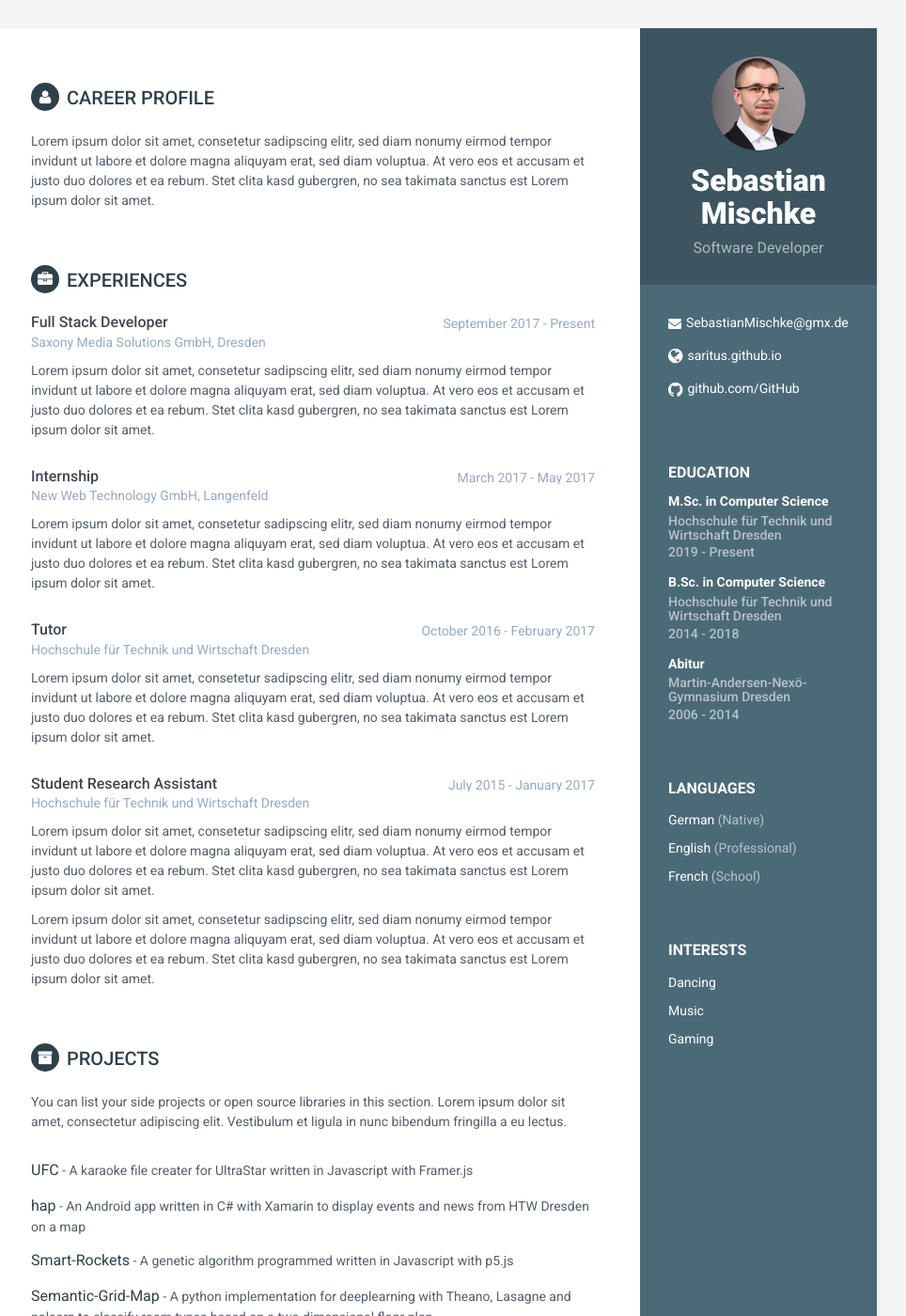
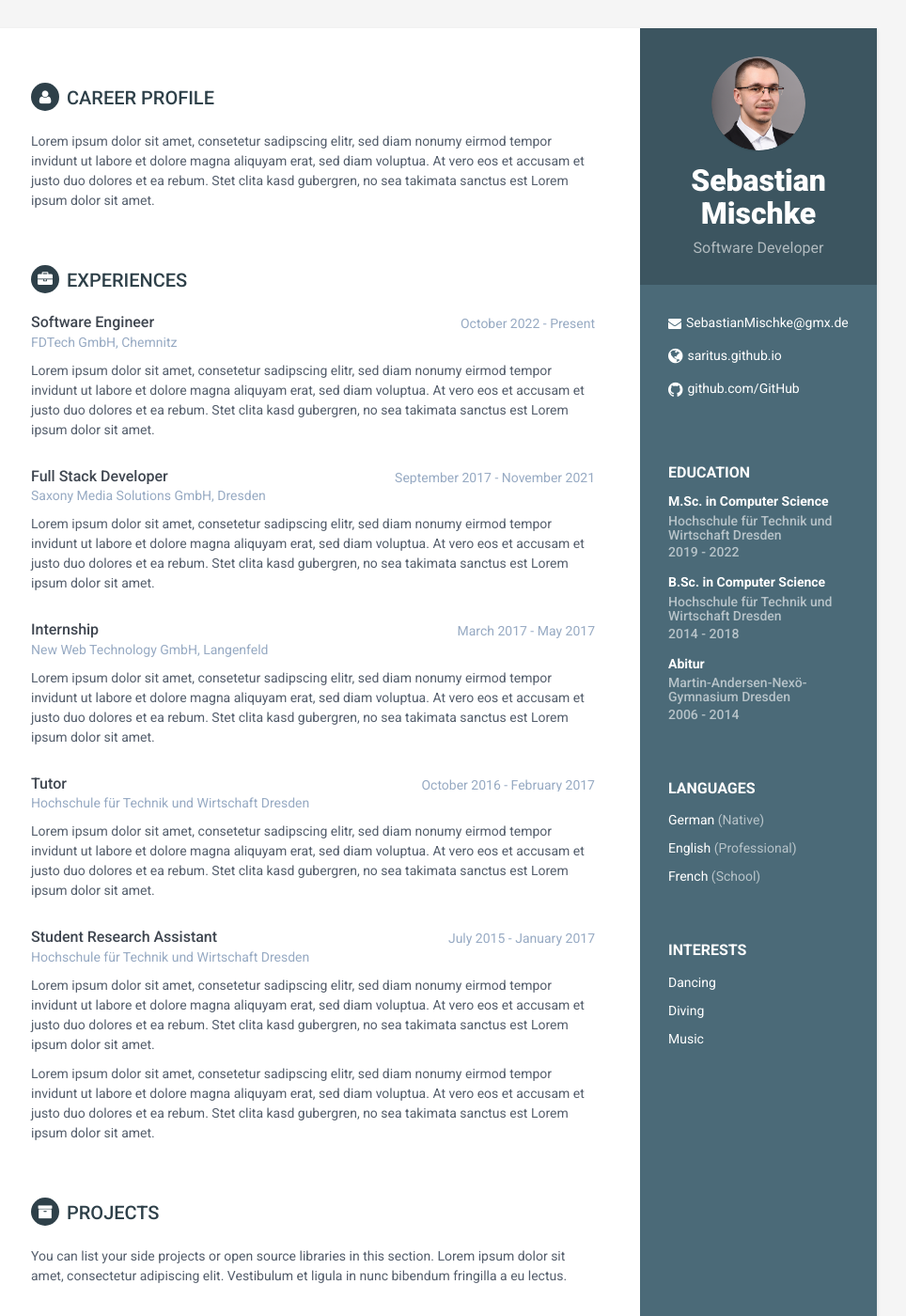
Before and after one commit to Saritus/saritus.github.io, a Jekyll site: the page built from index.html, in a window 1280 px wide and 1400 px high. Shown: the whole window at 94% size, without its empty margins (187-1151 px from the left). Built offline with Jekyll 4.4.1, drawn with Linux system fonts in a browser that asks for light colours.

Commit message:
Update experience

```diff
--- a/_includes/education.html
+++ b/_includes/education.html
@@ -5,7 +5,7 @@
   <div class="item">
     <h4 class="degree">M.Sc. in Computer Science</h4>
     <h5 class="meta">Hochschule für Technik und Wirtschaft Dresden</h5>
-    <div class="time">2019 - Present</div>
+    <div class="time">2019 - 2022</div>
   </div>
 
   <div class="item">
--- a/_includes/experience.html
+++ b/_includes/experience.html
@@ -4,8 +4,29 @@
   <div class="item">
     <div class="meta">
       <div class="upper-row">
+        <h3 class="job-title">Software Engineer</h3>
+        <div class="time">October 2022 - Present</div>
+      </div>
+      <!--//upper-row-->
+      <div class="company">FDTech GmbH, Chemnitz</div>
+    </div>
+    <!--//meta-->
+    <div class="details">
+      <p>Lorem ipsum dolor sit amet, consetetur sadipscing elitr, sed diam nonumy eirmod tempor invidunt
+        ut labore et dolore magna aliquyam erat, sed diam voluptua. At vero eos et accusam et justo duo
+        dolores et ea rebum. Stet clita kasd gubergren, no sea takimata sanctus est Lorem ipsum dolor
+        sit amet.
+      </p>
+    </div>
+    <!--//details-->
+  </div>
+  <!--//item-->
+
+  <div class="item">
+    <div class="meta">
+      <div class="upper-row">
         <h3 class="job-title">Full Stack Developer</h3>
-        <div class="time">September 2017 - Present</div>
+        <div class="time">September 2017 - November 2021</div>
       </div>
       <!--//upper-row-->
       <div class="company">Saxony Media Solutions GmbH, Dresden</div>
--- a/_includes/interests.html
+++ b/_includes/interests.html
@@ -2,8 +2,8 @@
   <h2 class="container-block-title">Interests</h2>
   <ul class="list-unstyled interests-list">
     <li>Dancing</li>
+    <li>Diving</li>
     <li>Music</li>
-    <li>Gaming</li>
   </ul>
 </div>
 <!--//interests-->
```
